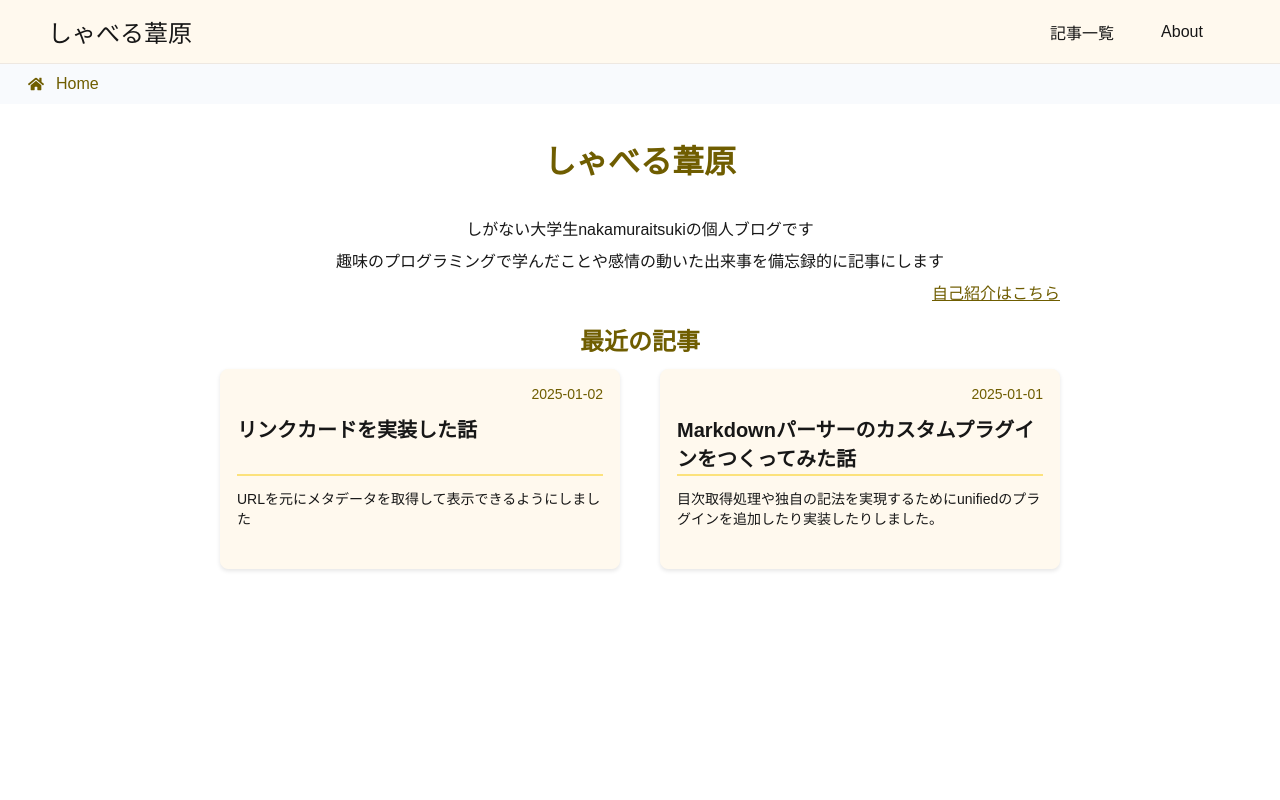
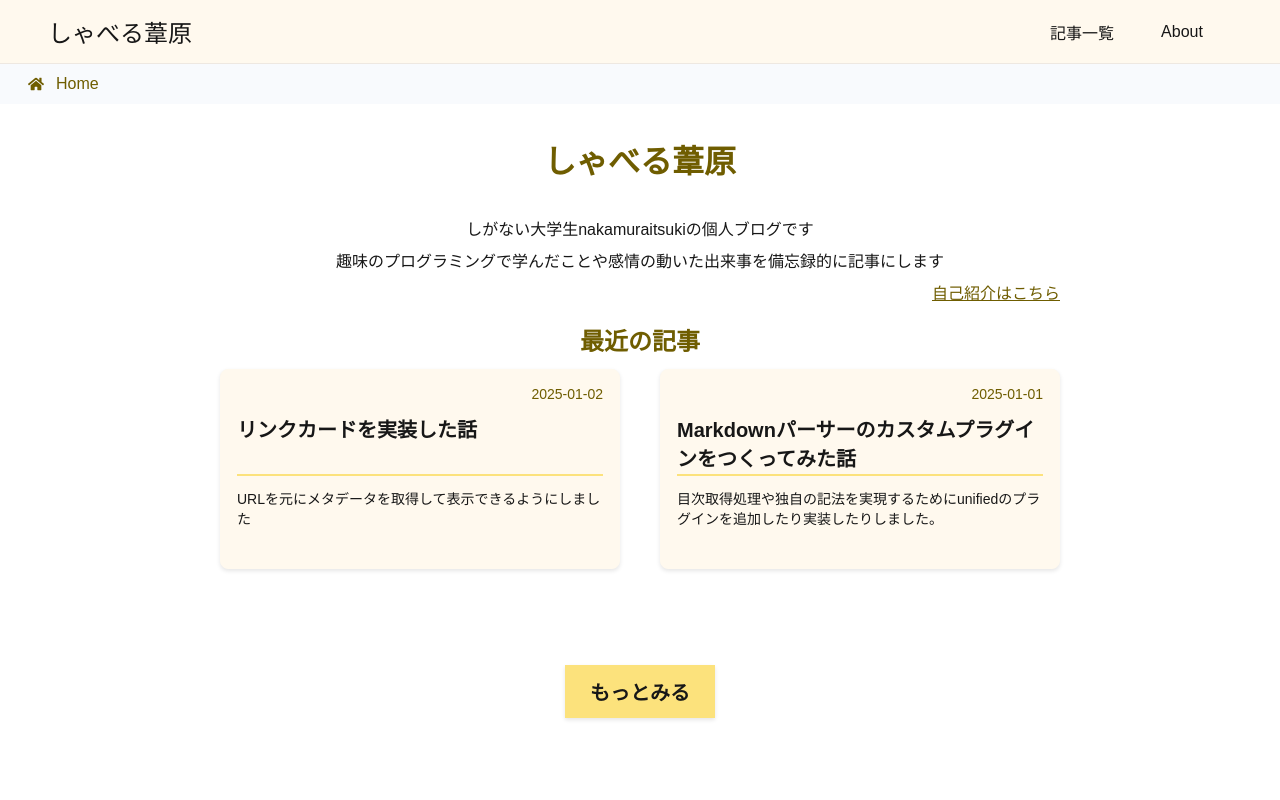
Before and after one commit to nakamuraitsuki/Next-blog-project, a Next.js app: page / in a window 1280 px wide. Shown: the top 800 px of the page. Built offline with nearby package versions, Linux system fonts and the light colour scheme.

Commit message:
fix/ボタンとリストの間の空白削除

```diff
--- a/src/components/BlogCardList/BlogCardList.module.css
+++ b/src/components/BlogCardList/BlogCardList.module.css
@@ -1,4 +1,12 @@
 .wrap {
+  max-width: 840px;
+  margin: 0 auto;
+  display: flex;
+  flex-direction: column;
+  justify-content: space-between;
+}
+
+.wrapPagination {
   min-height: 534px;
   max-width: 840px;
   margin: 0 auto;
--- a/src/components/BlogCardList/BlogCardList.tsx
+++ b/src/components/BlogCardList/BlogCardList.tsx
@@ -26,7 +26,7 @@
     },[page]);
 
     return (
-        <div className={styles.wrap}>
+        <div className={isPagination ? styles.wrapPagination : styles.wrap}>
             <div className={styles.cardList}>
                 {filteredPosts.map((post) => (
                     <div key={post.slug}>
```
